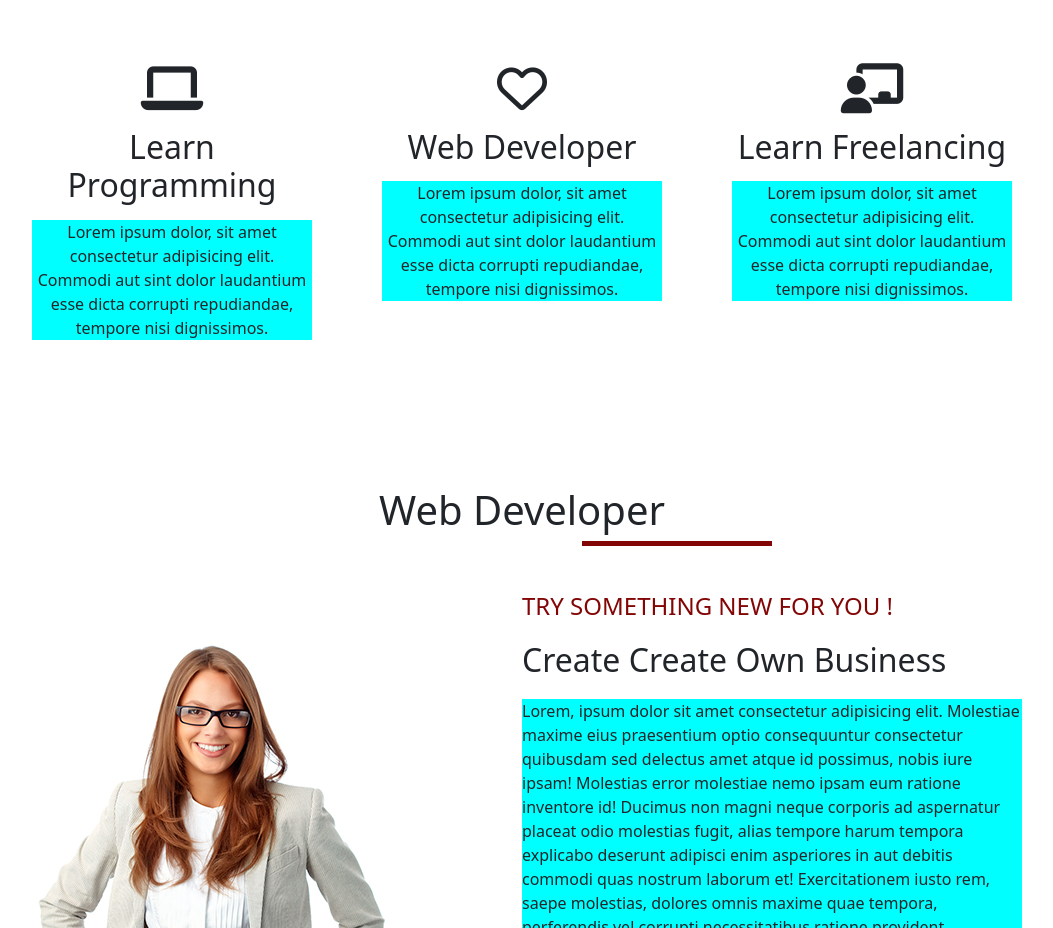
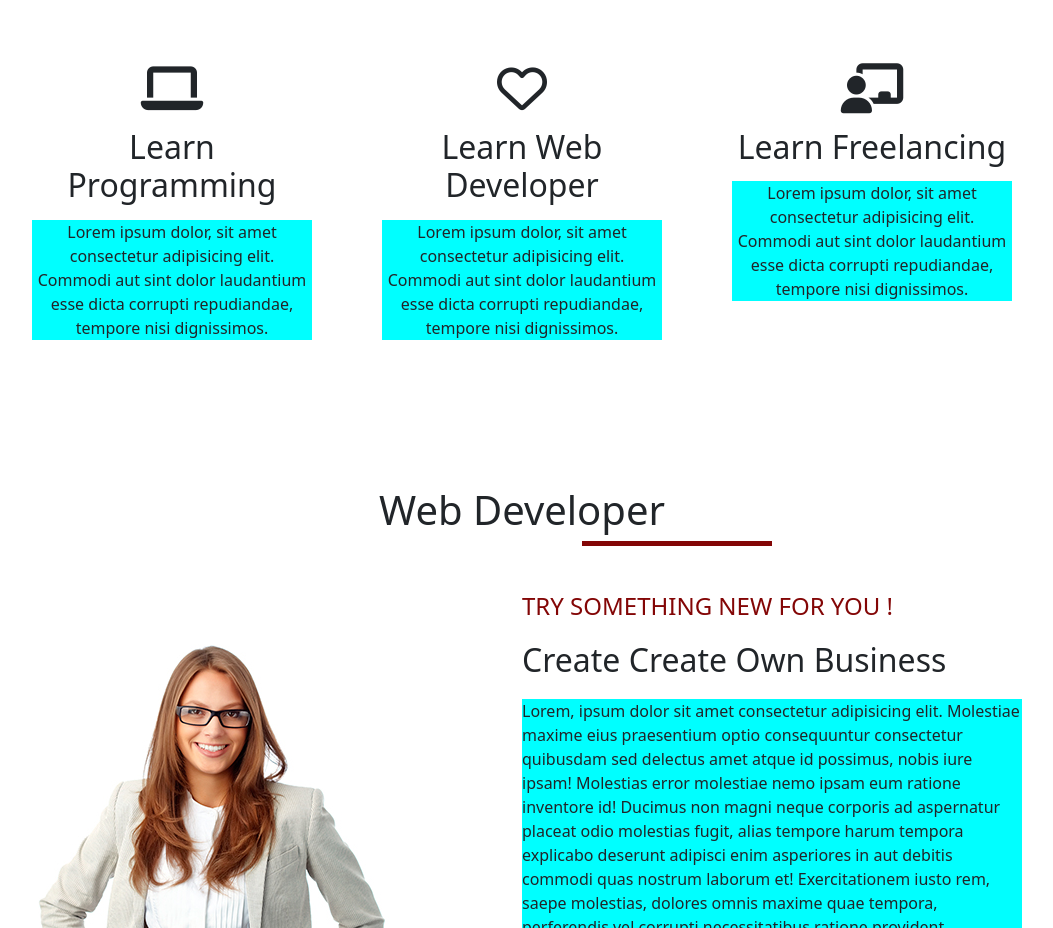
Before and after one commit to ar-abdullah1/Simple-Blog-Website, a plain HTML site: page index.html in a window 1280 px wide. Shown: the part 940-1868 px from the top of the page, without its empty margins (118-1171 px from the left). Drawn offline with nearby package versions, Linux system fonts and the light colour scheme.

Commit message:
Update index.html

```diff
--- a/index.html
+++ b/index.html
@@ -108,7 +108,7 @@
 
              <div class="A1">
                  <i class="fa-regular fa-heart"></i>
-                 <h2> Web Developer</h2>
+                 <h2> Learn Web Developer</h2>
                  <p>Lorem ipsum dolor, sit amet consectetur adipisicing elit. Commodi aut sint dolor laudantium esse dicta corrupti repudiandae, tempore nisi dignissimos.</p>
              </div>
 
```
